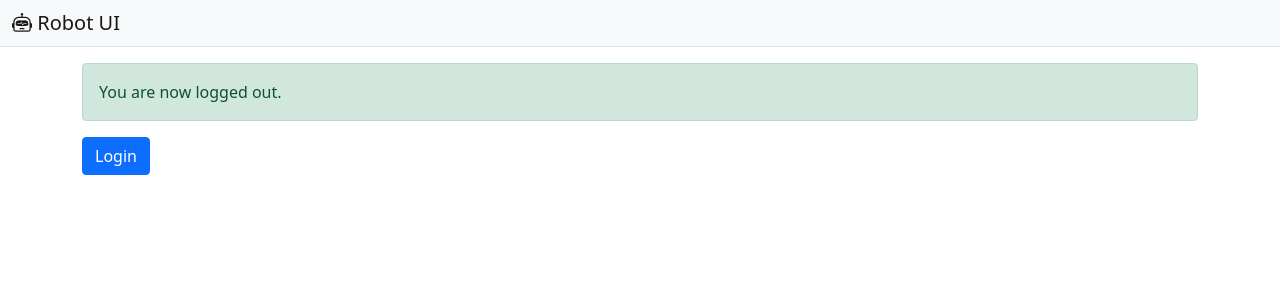
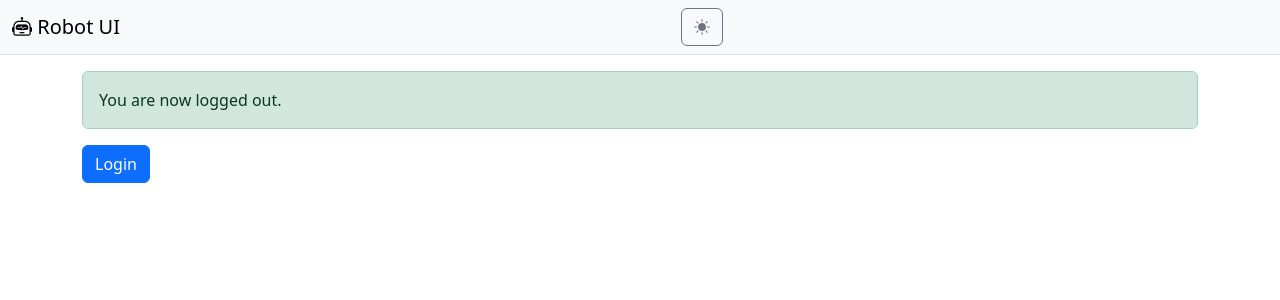
Before and after one commit to WillB97/kit-web-ui, a Django app: template kit_web_ui/templates/registration/logged_out.html in a window 1280 px wide. Shown: the top 300 px of the page. Run offline with Django 3.2, Linux system fonts and the light colour scheme; the template is opened without the code that fills it, so the values that code supplies are empty.

Commit message:
Initial dark theme

```diff
--- /dev/null
+++ b/kit_web_ui/static/dark-mode.js
@@ -0,0 +1,33 @@
+window.addEventListener("DOMContentLoaded", (event) => {
+  /// Theme Toggle
+  const systemIsDark = window.matchMedia(
+    "(prefers-color-scheme: dark)"
+  ).matches;
+  const theme =
+    localStorage.getItem("theme") ?? (systemIsDark ? "dark" : "light");
+
+    document.documentElement.setAttribute('data-bs-theme', theme)
+    localStorage.setItem("theme", theme);
+
+    // set switcher icon
+    icon = document.getElementById("toggle-theme-icon");
+    icon.classList.remove("bi-sun-fill", "bi-moon-stars-fill");
+    icon.classList.add(
+      theme === "light" ? "bi-sun-fill" : "bi-moon-stars-fill"
+    );
+
+    document.getElementById("theme-toggle").addEventListener('click', () => {
+      const currentTheme = localStorage.getItem("theme");
+      const newTheme = currentTheme === "light" ? "dark" : "light";
+
+      document.documentElement.setAttribute('data-bs-theme', newTheme);
+      localStorage.setItem("theme", newTheme);
+
+      // set switcher icon
+      icon = document.getElementById("toggle-theme-icon");
+      icon.classList.remove("bi-sun-fill", "bi-moon-stars-fill");
+      icon.classList.add(
+        newTheme === "light" ? "bi-sun-fill" : "bi-moon-stars-fill"
+      );
+    });
+});
--- a/kit_web_ui/templates/base.html
+++ b/kit_web_ui/templates/base.html
@@ -1,14 +1,16 @@
 <!DOCTYPE html>
 <html lang="en">
+{% load static %}
 <head>
     <meta charset="UTF-8">
     <meta name="viewport" content="width=device-width, initial-scale=1">
 
     <title>{% block title %}Robot UI{% endblock %}</title>
-    <link rel="stylesheet" href="https://cdn.jsdelivr.net/npm/bootstrap@5.1.3/dist/css/bootstrap.min.css" integrity="sha384-1BmE4kWBq78iYhFldvKuhfTAU6auU8tT94WrHftjDbrCEXSU1oBoqyl2QvZ6jIW3" crossorigin="anonymous">
-    <script src="https://cdn.jsdelivr.net/npm/bootstrap@5.1.3/dist/js/bootstrap.bundle.min.js" integrity="sha384-ka7Sk0Gln4gmtz2MlQnikT1wXgYsOg+OMhuP+IlRH9sENBO0LRn5q+8nbTov4+1p" crossorigin="anonymous"></script>
+    <link rel="stylesheet" href="https://cdn.jsdelivr.net/npm/bootstrap@5.3.1/dist/css/bootstrap.min.css" integrity="sha384-4bw+/aepP/YC94hEpVNVgiZdgIC5+VKNBQNGCHeKRQN+PtmoHDEXuppvnDJzQIu9" crossorigin="anonymous">
+    <script src="https://cdn.jsdelivr.net/npm/bootstrap@5.3.1/dist/js/bootstrap.bundle.min.js" integrity="sha384-HwwvtgBNo3bZJJLYd8oVXjrBZt8cqVSpeBNS5n7C8IVInixGAoxmnlMuBnhbgrkm" crossorigin="anonymous"></script>
     <link rel="stylesheet" href="https://cdn.jsdelivr.net/npm/bootstrap-icons@1.10.5/font/bootstrap-icons.css" integrity="sha384-Ay26V7L8bsJTsX9Sxclnvsn+hkdiwRnrjZJXqKmkIDobPgIIWBOVguEcQQLDuhfN" crossorigin="anonymous">
     <link rel="icon" href="https://icons.getbootstrap.com/assets/icons/robot.svg" integrity="sha384-dGXV/q5tedeSk1GCZTrvmOxr1LahGiAH3jWy77VmBa+4mURnUqC0vOjKcBwrrIfo" crossorigin="anonymous" type="image/svg+xml">
+    <script src="{% static 'dark-mode.js' %}"></script>
     {% block extra_head %}
     {% endblock %}
 </head>
@@ -33,6 +35,9 @@
             {% block generated %}
             <span class="text-muted">Loaded: {{ now }} <a href="{{ request.path }}?{{ request.GET.urlencode }}" class="btn btn-outline-secondary"><i class="bi bi-arrow-repeat"></i></a></span>
             {% endblock %}
+            <button id="theme-toggle"class="btn btn-outline-secondary">
+                <i id="toggle-theme-icon" class="bi bi-circle-half"></i>
+            </button>
 
             <ul class="nav nav-pills">
                 {% with request.resolver_match.url_name as url_name %}
```
